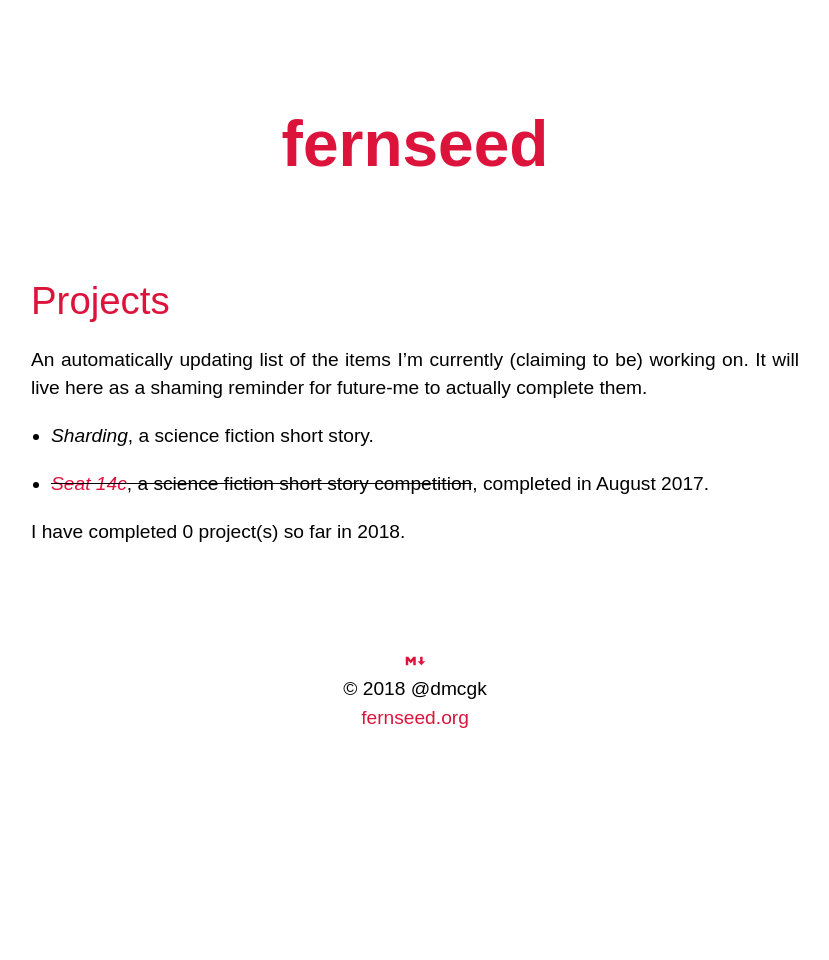
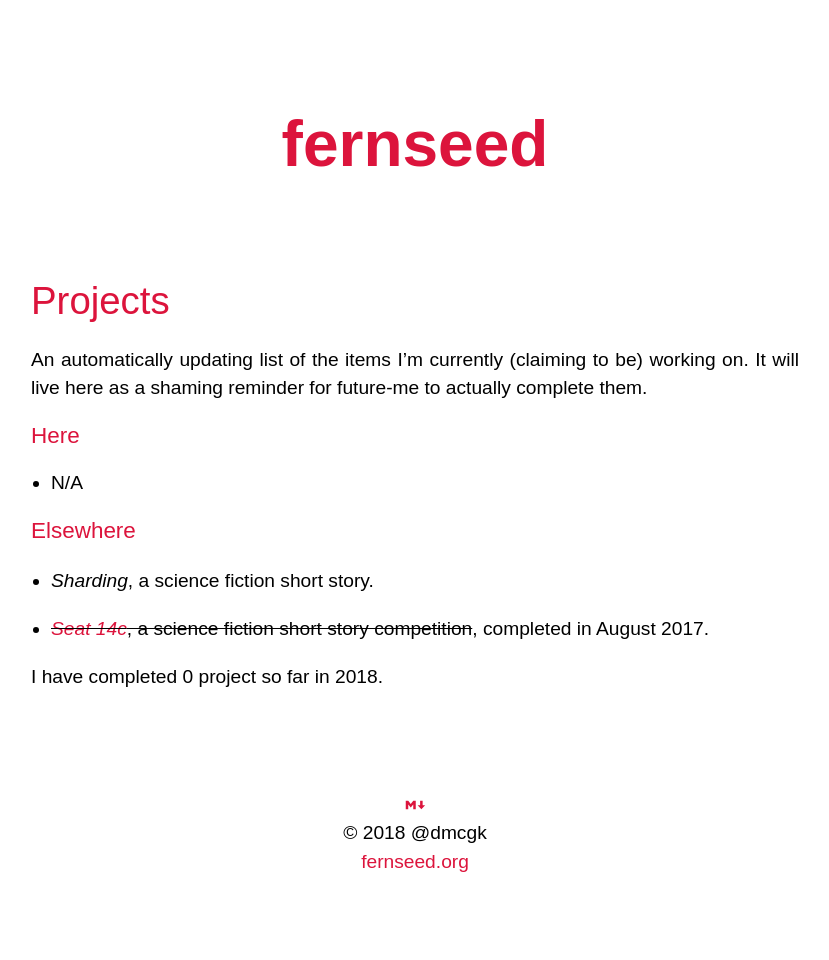
Before and after one commit to dmcgk/dmcgk.github.io, a Jekyll site: the page built from now.md, in a window 1280 px wide. Shown: the whole page, without its empty margins (225-1054 px from the left). Built offline with Jekyll 4.4.1, drawn with Linux system fonts in a browser that asks for light colours; some web fonts are replaced; before the commit the page ends 900 px from its top, so only the background shows below that.

Commit message:
Add self-published fiction and ‘shame counter’.

```diff
--- a/now.md
+++ b/now.md
@@ -7,20 +7,41 @@ An automatically updating list of the items I'm currently (claiming to be) worki
 
 {% capture today_date %}{{ site.time | date: '%s' }}{% endcapture %}
 {% capture today_year %}{{ site.time | date: '%Y' }}{% endcapture %}
+
+<!-- Projects published on the site -->
+### Here
+
+{% assign yearly_site_project_count = 0 %}
+
+{% if site.fiction.size > 0 %}
+  {% for story in site.fiction %}
+  {% assign story_year = story.date | date: '%Y' %}
+  {% if story_year == today_year %}
+	{% assign yearly_site_project_count = yearly_site_project_count | plus: 1 %}
+  {% endif %}
+  - ~~_[{{ story.title }}]({{ story.link }})_, a {{ story.genre }} {{ story.type }}~~, completed in {{ story.date | date: '%B %Y' }}.
+  {% endfor %}
+{% else %}
+  - N/A
+{% endif %}
+
+<!-- Projects not published on the site -->
+### Elsewhere
+
 {% assign sorted_projects = site.data.projects | sort: 'completed' %}
 {% assign yearly_project_count = 0 %}
 
-{% for project in sorted_projects %}
-
-{% if project.completed contains today_year %}
-	{% assign yearly_project_count = yearly_project_count | plus: 1 %}
+{% if sorted_projects.size > 0 %}
+  {% for project in sorted_projects %}
+  {% if project.completed contains today_year %}
+    {% assign yearly_project_count = yearly_project_count | plus: 1 %}
+  {% endif %}
+  {% capture completion_date %}{{ project.completed | date: '%s' }}{% endcapture %}
+  {% if completion_date == "" %}{% assign completion_date = today_date %}{% endif %}
+  - {% if completion_date < today_date %}~~{% endif %}_{% if project.link %}[{{ project.title }}]({{ project.link }}){% else %}{{ project.title }}{% endif %}_, a {{ project.type }}{% if completion_date < today_date %}~~, completed in {{ project.completed | date: '%B %Y' }}{% endif %}.
+  {% endfor %}
 {% endif %}
 
-{% capture completion_date %}{{ project.completed | date: '%s' }}{% endcapture %}
-
-{% if completion_date == "" %}{% assign completion_date = today_date %}{% endif %}
-- {% if completion_date < today_date %}~~{% endif %}_{% if project.link %}[{{ project.title }}]({{ project.link }}){% else %}{{ project.title }}{% endif %}_, a {{ project.type }}{% if completion_date < today_date %}~~, completed in {{ project.completed | date: '%B %Y' }}{% endif %}.
-
-{% endfor %}
-
-I have completed {{ yearly_project_count }} project(s) so far in {{ today_year }}.
+<!-- Shame counter -->
+{% assign total_count = yearly_project_count | plus: yearly_site_project_count %}
+I have completed {{ total_count }} project{% if total_count > 1 %}s{% endif %} so far in {{ today_year }}.
```
